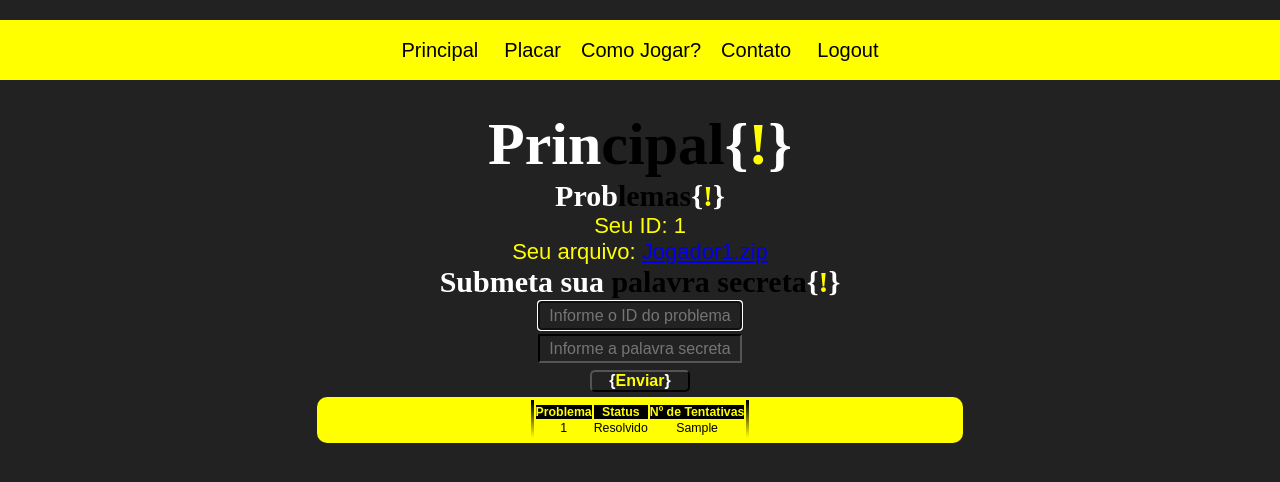
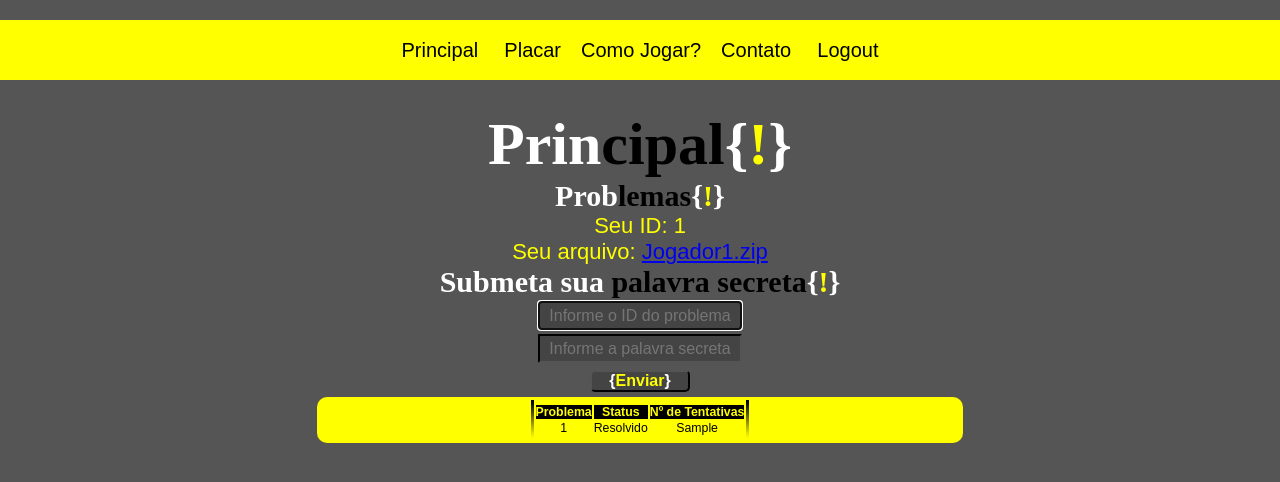
Before and after one commit to TreasureHuntGame/TreasureHunt, a PHP site: page /home.php in a window 1280 px wide. Shown: the top 482 px of the page. Run offline with PHP 8.4, Linux system fonts and the light colour scheme; the visitor is signed in with stand-in values (Sample User, id 1); tables that the repository leaves empty or names only in its code hold one stand-in row (values such as "Sample post"); some web fonts are replaced.

Commit message:
Update style.css
Atualização do estilo da página.

```diff
--- a/TreasureHunt/css/style.css
+++ b/TreasureHunt/css/style.css
@@ -7,10 +7,14 @@
 	border: 0;
 }
 body {
-	background: #222;
+	background-color: #555;
 	font-size: 22px;
 	font-family: 'Muli', sans-serif;
 	text-align: center;
+}
+#arquivo {
+	color: black;
+	font-weight: bold;
 }
 p, span, label{
 	color: yellow;
@@ -43,7 +47,7 @@ td {
 	margin-top: 30px;
 }
 #modal-regras, #modal-contato, #modal-placar, #modal-logout {
-	background-color: #222;
+	background-color: #555;
 	display: none;
 	font-size: 16px;
 	height: 83%;
@@ -139,7 +143,7 @@ a:active {
 	color: black;
 }
 input, button {
-	background-color: #222;
+	background-color: #444;
 	border-color: black;
 	font-size: 16px;
 }
```
